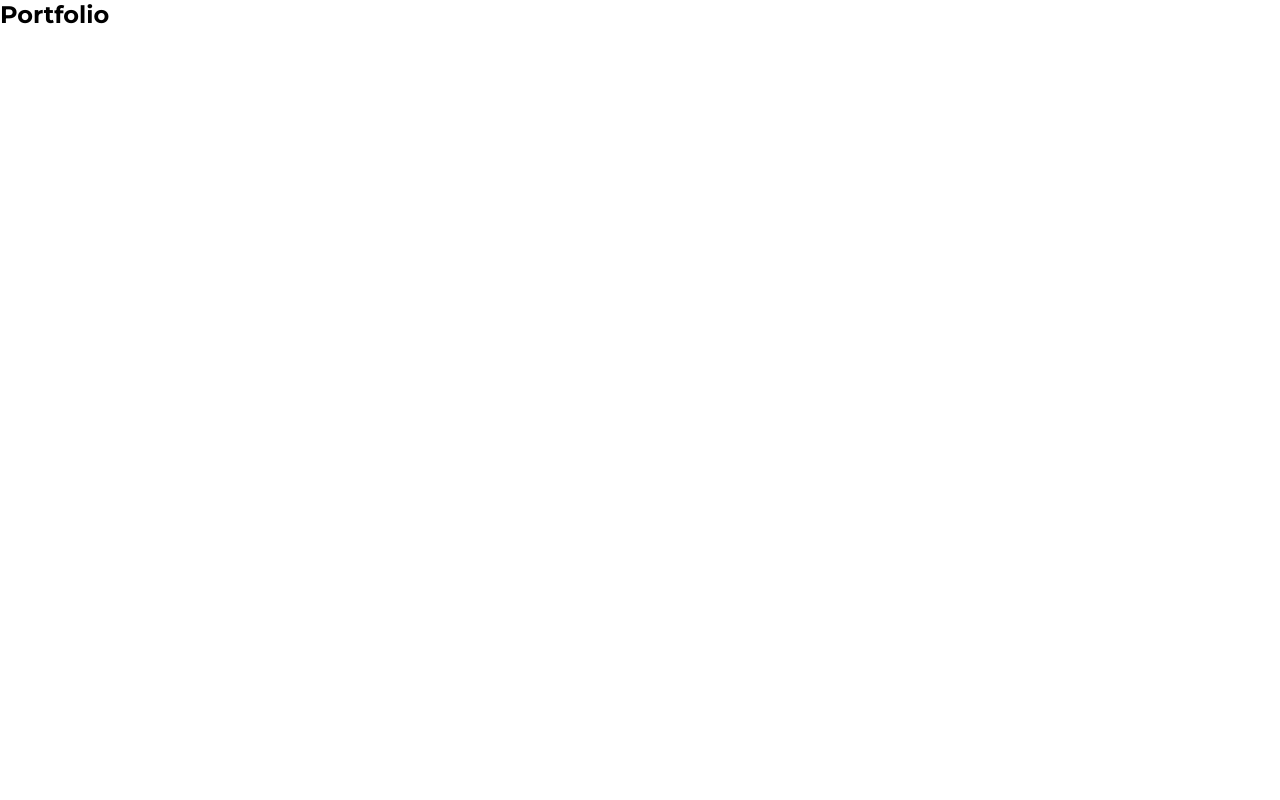
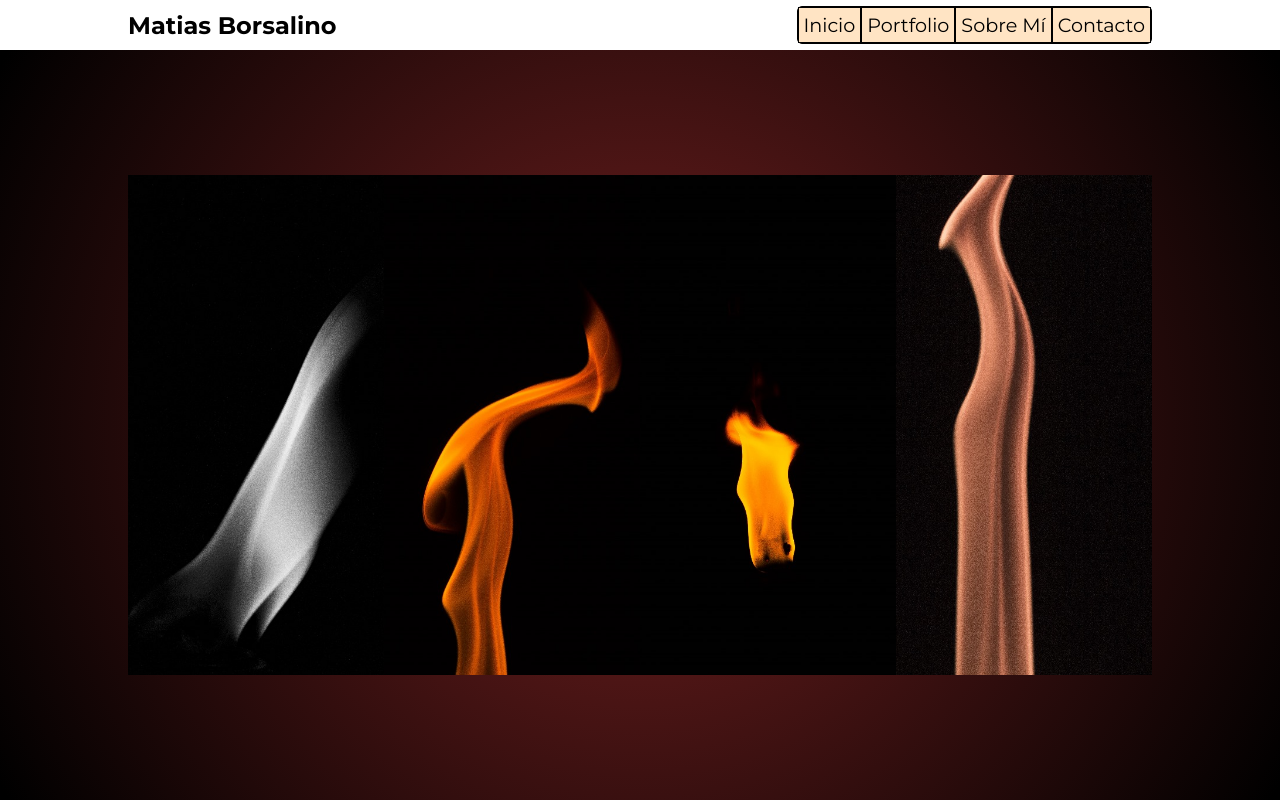
Before and after one commit to emiperez997/MatiasBorsalinoPortfolio, an Astro site: page /portfolio in a window 1280 px wide. Built offline with nearby package versions, Linux system fonts and the light colour scheme; Astro itself is replaced by a stand-in of ours.

Commit message:
[ADD] Pilars

```diff
--- /dev/null
+++ b/src/components/Navbar.astro
@@ -0,0 +1,122 @@
+---
+
+---
+
+<header>
+  <section>
+    <h1>Matias Borsalino</h1>
+
+    <label for="menu-toggle">
+      <svg
+        xmlns="http://www.w3.org/2000/svg"
+        width="24"
+        height="24"
+        viewBox="0 0 24 24"
+        fill="none"
+        stroke="currentColor"
+        stroke-width="2"
+        stroke-linecap="round"
+        stroke-linejoin="round"
+        class="feather feather-menu"
+      >
+        <line x1="3" y1="12" x2="21" y2="12"></line>
+        <line x1="3" y1="6" x2="21" y2="6"></line>
+        <line x1="3" y1="18" x2="21" y2="18"></line>
+      </svg>
+    </label>
+    <input type="checkbox" id="menu-toggle" />
+
+    <nav>
+      <a class="nav-link" href="/">Inicio</a>
+      <a class="nav-link" href="/portfolio">Portfolio</a>
+      <a class="nav-link" href="/about">Sobre Mí</a>
+      <a class="nav-link" href="/contact">Contacto</a>
+    </nav>
+  </section>
+</header>
+
+<style>
+  header {
+    width: 100%;
+    height: 50px;
+    display: flex;
+    justify-content: center;
+  }
+
+  section {
+    width: 90%;
+    display: flex;
+    justify-content: space-between;
+    align-items: center;
+    position: relative;
+  }
+
+  input {
+    display: none;
+  }
+
+  label {
+    display: flex;
+    align-items: center;
+    gap: 0.5rem;
+    cursor: pointer;
+    font-size: 1.5rem;
+  }
+
+  input:checked ~ nav {
+    display: flex;
+    flex-direction: column;
+    right: 0%;
+    top: 90%;
+  }
+
+  a {
+    text-decoration: none;
+    color: black;
+    font-size: 1.2rem;
+  }
+
+  nav {
+    position: absolute;
+    display: none;
+    justify-content: space-between;
+    align-items: center;
+    background-color: bisque;
+
+    border: 1px solid black;
+    border-radius: 5px;
+  }
+
+  .nav-link {
+    width: 100%;
+    padding: 10px;
+    text-align: center;
+    border: 1px solid black;
+  }
+
+  @media (width > 768px) {
+    section {
+      width: 80%;
+    }
+    label {
+      display: none;
+    }
+
+    input:checked ~ nav {
+      display: flex;
+      flex-direction: row;
+    }
+
+    nav {
+      position: static;
+      display: flex;
+      flex-direction: row;
+      background-color: bisque;
+    }
+
+    .nav-link {
+      padding: 5px;
+      width: auto;
+    }
+  }
+</style>
--- /dev/null
+++ b/src/components/Pilars.astro
@@ -0,0 +1,88 @@
+---
+
+---
+
+<section>
+  <div class="draw">
+    <a href="/portfolio/draw">Dibujos</a>
+  </div>
+  <div class="paint">
+    <a href="/portfolio/paint">Pinturas</a>
+  </div>
+  <div class="photo">
+    <a href="/portfolio/photo">Fotos</a>
+  </div>
+  <div class="writting">
+    <a href="/portfolio/writting">Textos</a>
+  </div>
+</section>
+
+<style>
+  section {
+    width: 100%;
+    height: calc(100vh - 50px);
+    display: flex;
+    flex-direction: column;
+    justify-content: center;
+    align-items: center;
+  }
+
+  div {
+    width: 100%;
+    height: 100%;
+    text-align: center;
+    color: white;
+    display: flex;
+    justify-content: center;
+    align-items: center;
+
+    background-size: cover;
+    background-position: 50%;
+  }
+
+  a,
+  a:visited {
+    width: 100%;
+    height: 100%;
+    display: none;
+    font-size: 1.2rem;
+    color: white;
+    text-decoration: none;
+  }
+
+  div:hover a {
+    display: flex;
+    flex-direction: column;
+    justify-content: center;
+    align-items: center;
+    background-color: rgba(0, 0, 0, 0.6);
+  }
+
+  div:hover {
+    background-color: rgba(0, 0, 0, 0.5);
+  }
+
+  .draw {
+    background-image: url("/src/assets/fire_1.jpeg");
+  }
+
+  .paint {
+    background-image: url("/src/assets/fire_2.jpeg");
+  }
+
+  .photo {
+    background-image: url("/src/assets/fire_3.jpeg");
+  }
+
+  .writting {
+    background-image: url("/src/assets/fire_4.jpeg");
+  }
+
+  @media (width > 768px) {
+    section {
+      width: 80%;
+      height: 500px;
+      flex-direction: row;
+    }
+  }
+</style>
--- a/src/layouts/Layout.astro
+++ b/src/layouts/Layout.astro
@@ -7,7 +7,7 @@ const { title } = Astro.props;
 ---
 
 <!doctype html>
-<html lang="en">
+<html lang="es">
   <head>
     <meta charset="UTF-8" />
     <meta name="description" content="Astro description" />
@@ -26,6 +26,12 @@ const { title } = Astro.props;
 
       body {
         font-family: "Montserrat", sans-serif;
+        width: 100%;
+        height: 100%;
+        display: flex;
+        flex-direction: column;
+        justify-content: center;
+        align-items: center;
       }
     </style>
   </head>
--- a/src/pages/index.astro
+++ b/src/pages/index.astro
@@ -36,10 +36,14 @@ import Layout from "../layouts/Layout.astro";
   }
 
   h1 {
-    font-size: 3rem;
+    font-size: 2.5rem;
     font-weight: bold;
     color: white;
     margin-bottom: 1rem;
+
+    @media (width > 760px) {
+      font-size: 3rem;
+    }
   }
 
   a {
--- a/src/pages/portfolio.astro
+++ b/src/pages/portfolio.astro
@@ -1,13 +1,24 @@
 ---
+import Navbar from "../components/Navbar.astro";
+import Pilars from "../components/Pilars.astro";
 import Layout from "../layouts/Layout.astro";
 ---
 
 <Layout title="Portfolio">
-  <section>
-    <div>
-      <h1>Portfolio</h1>
-    </div>
-  </section>
+  <Navbar />
+
+  <main>
+    <Pilars />
+  </main>
 </Layout>
 
-<style></style>
+<style>
+  main {
+    width: 100%;
+    height: calc(100vh - 50px);
+    display: flex;
+    justify-content: center;
+    align-items: center;
+    background-image: radial-gradient(circle, #742020 1%, black 99%);
+  }
+</style>
```
Also changed, not shown: README.md, tsconfig.json (line endings or trailing spaces).
